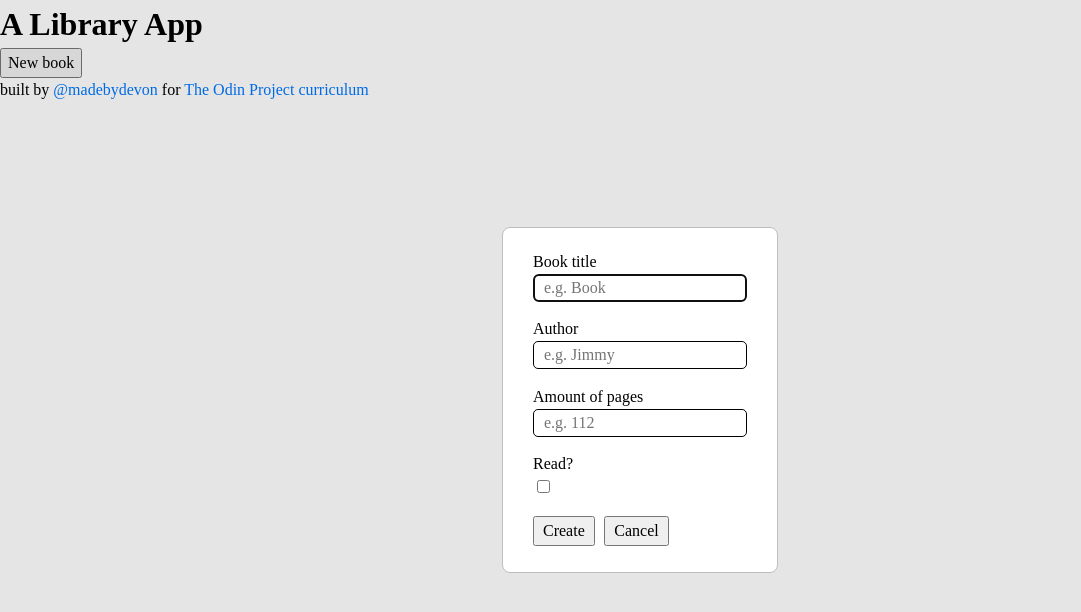
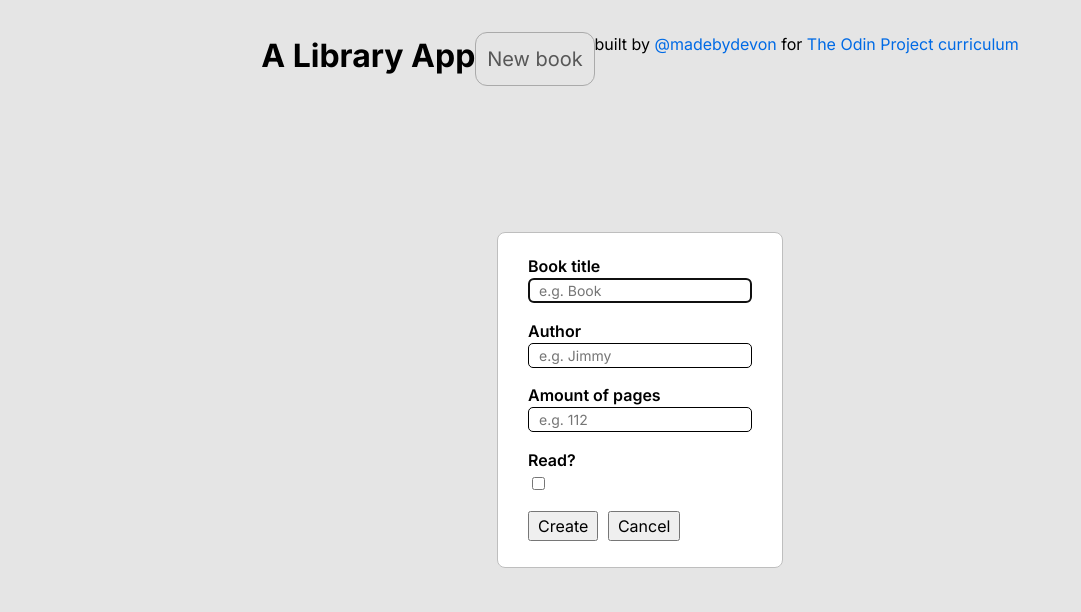
Before and after one commit to madebydevon/library-app, a plain HTML site: page index.html in a window 1280 px wide. Both pictures are taken after a click on the button "New book". Shown: the whole page, without its empty margins (0-1081 px from the left). Drawn offline with Linux system fonts and the light colour scheme.

Commit message:
Add minor styling to the page

```diff
--- a/styles/style.css
+++ b/styles/style.css
@@ -1,3 +1,5 @@
+@import url("https://fonts.googleapis.com/css2?family=Inter:wght@100..900&display=swap");
+
 /* Box sizing rules */
 *,
 *::before,
@@ -82,11 +84,56 @@ fieldset {
 /* --- END CSS RESET --- */
 
 /* --- COMPOSITION --- */
+
+* {
+  font-family: "Inter";
+}
+
 /* --- UTILITY --- */
+
+.grid {
+  display: grid;
+}
+
+.flex {
+  display: flex;
+}
+
+.border {
+  border: 1px solid black;
+}
+
 /* --- BLOCK --- */
 
+#new-book {
+  display: block;
+  border-radius: 12px;
+  padding: 0.675rem;
+  font-size: 1.25rem;
+  color: #626262;
+  background: white;
+  border: 0.5px solid #bebebe;
+  margin: auto;
+  transition: padding 0.5s cubic-bezier(0.65, 0, 0.35, 1) 0s;
+  -webkit-transition: padding 0.5s cubic-bezier(0.65, 0, 0.35, 1) 0s;
+  -moz-transition: padding 0.5s cubic-bezier(0.65, 0, 0.35, 1) 0s;
+  -ms-transition: padding 0.5s cubic-bezier(0.65, 0, 0.35, 1) 0s;
+  -o-transition: padding 0.5s cubic-bezier(0.65, 0, 0.35, 1) 0s;
+}
+
+#new-book:hover, #new-book:focus {
+  background: #e2e2e2;
+  padding: 0.5rem;
+}
+
+header {
+  display: flex;
+  justify-content: center;
+  padding: 2rem 0;
+}
+
 dialog {
-  border: 1px solid rgb(190, 190, 190);
+  border: 1px solid #bebebe;
   border-radius: 8px;
   -webkit-border-radius: 8px;
   -moz-border-radius: 8px;
@@ -98,7 +145,12 @@ a {
   color: #0077ff;
 }
 
+label {
+  font-weight: 600;
+}
+
 input {
+  font-size: 0.875rem;
   padding-left: 0.625rem;
   border: 1px solid;
   border-radius: 0.3125rem;
@@ -118,4 +170,17 @@ input {
   padding-right: 0.5rem;
 }
 
+.lib-wrapper {
+  display: grid;
+  grid-template-rows: 2 1fr;
+}
+
+.lib-item {
+  width: clamp(max-content, 20%, 100%);
+  min-width: max-content;
+  width: 20%;
+  padding: 0.6rem;
+  border: 1px solid grey;
+}
+
 /* --- EXCEPTIONS --- */
```
